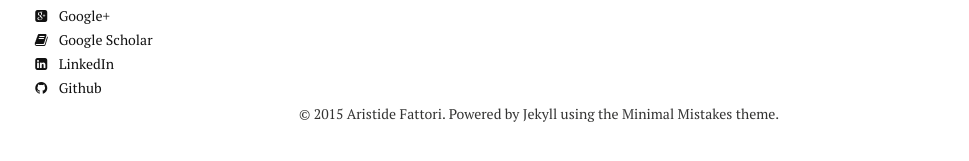
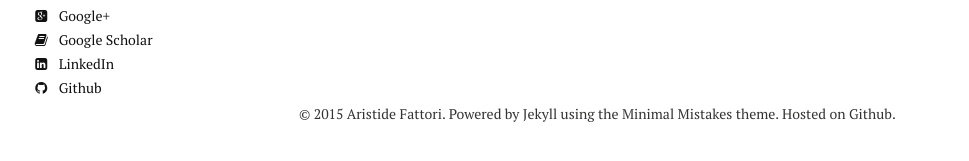
Before and after one commit to joystick2020/joystick2020.github.io, a Jekyll site: the page built from index.md, in a window 1280 px wide. Shown: the part 437-598 px from the top of the page, without its empty margins (21-990 px from the left). Built offline with Jekyll 4.4.1, drawn with Linux system fonts in a browser that asks for light colours; nearby versions of some CDN libraries.

Commit message:
Added github link.

```diff
--- a/_includes/_footer.html
+++ b/_includes/_footer.html
@@ -12,4 +12,4 @@
 </div><!-- /.google-ads -->
 {% endif %}
 
-<span>&copy; {{ site.time | date: '%Y' }} {{ site.owner.name }}. Powered by <a href="http://jekyllrb.com" rel="nofollow">Jekyll</a> using the <a href="http://mademistakes.com/minimal-mistakes/" rel="nofollow">Minimal Mistakes</a> theme.</span>
+<span>&copy; {{ site.time | date: '%Y' }} {{ site.owner.name }}. Powered by <a href="http://jekyllrb.com" rel="nofollow">Jekyll</a> using the <a href="http://mademistakes.com/minimal-mistakes/" rel="nofollow">Minimal Mistakes</a> theme. Hosted on <a href="https://github.com/joystick2020/joystick2020.github.io">Github</a>.</span>
```
